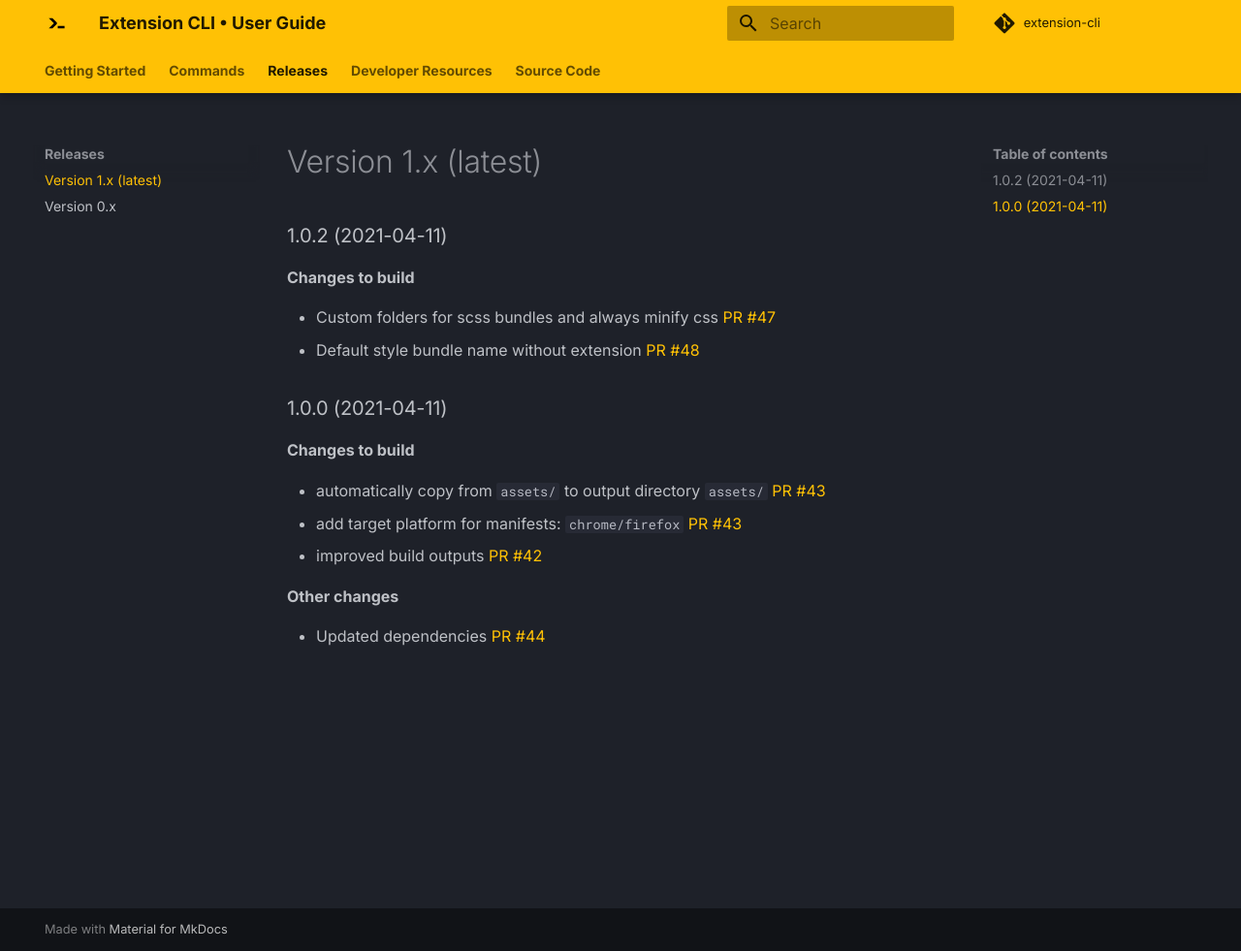
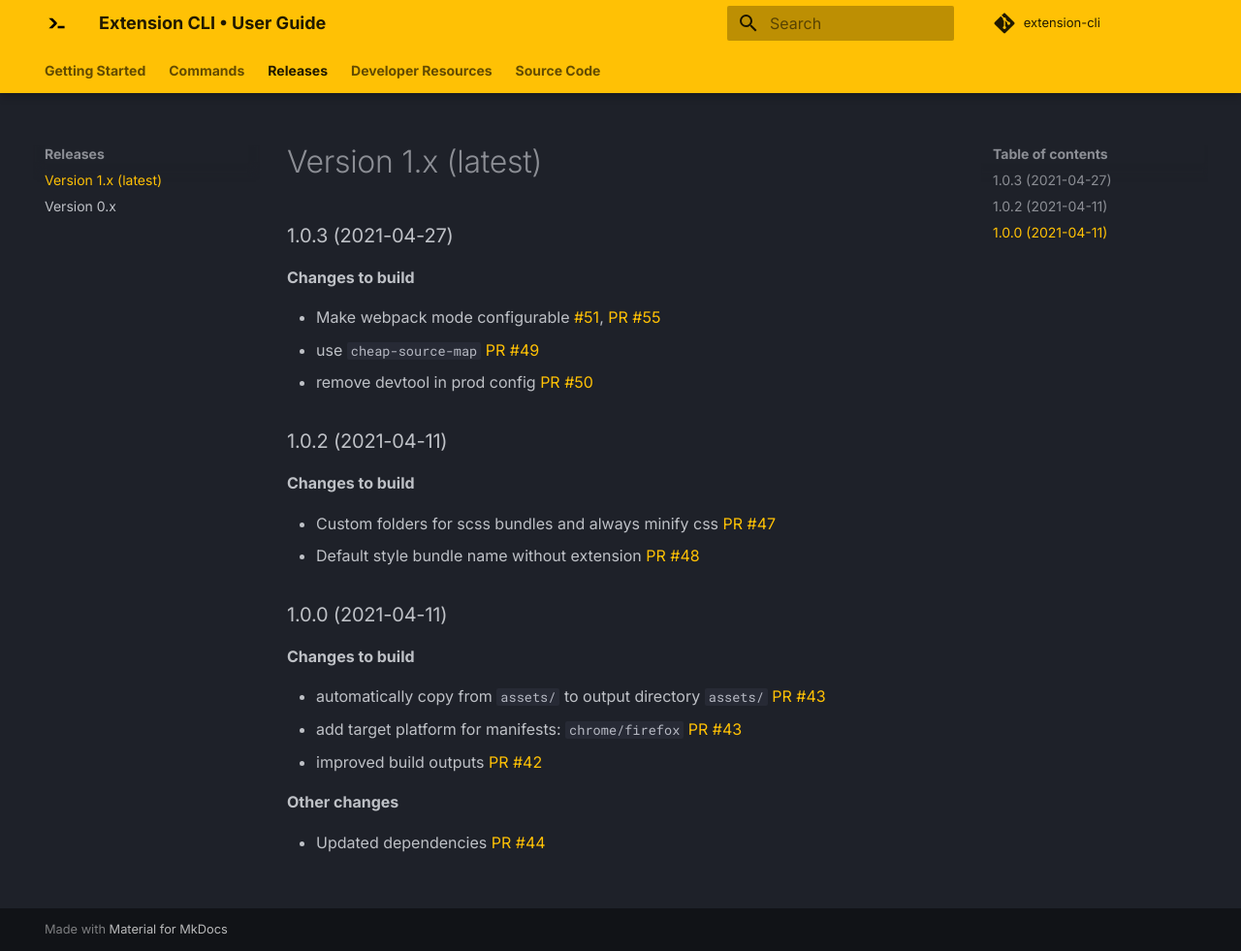
Before and after one commit to MobileFirstLLC/extension-cli, an MkDocs documentation site: the page built from guide/09-release-notes.md, in a window 1280 px wide and 981 px high. Shown: the whole window at 97% size. Built offline with MkDocs 1.6.1 and Material for MkDocs 9.7.7, drawn with Linux system fonts in a browser that asks for light colours; comment, search, counter and statistics services are not loaded.

Commit message:
update release notes

```diff
--- a/guide/09-release-notes.md
+++ b/guide/09-release-notes.md
@@ -1,6 +1,14 @@
 ---
 disqus: "False"
 ---
+
+### 1.0.3 (2021-04-27)
+
+**Changes to build**
+
+- Make webpack mode configurable [#51](https://github.com/MobileFirstLLC/extension-cli/issues/51), [PR #55](https://github.com/MobileFirstLLC/extension-cli/pull/55)
+- use `cheap-source-map` [PR #49](https://github.com/MobileFirstLLC/extension-cli/pull/49)
+- remove devtool in prod config [PR #50](https://github.com/MobileFirstLLC/extension-cli/pull/50)
 
 ### 1.0.2 (2021-04-11)
 
```
